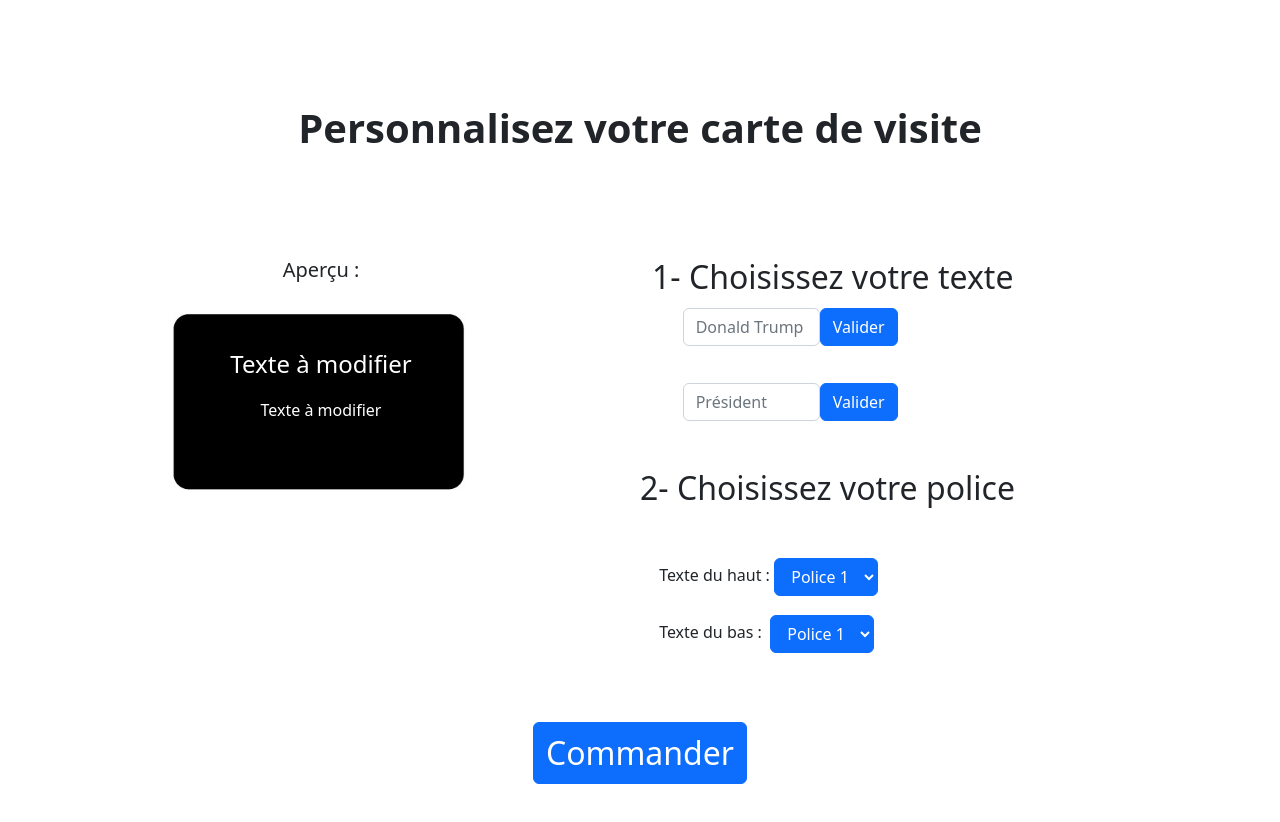
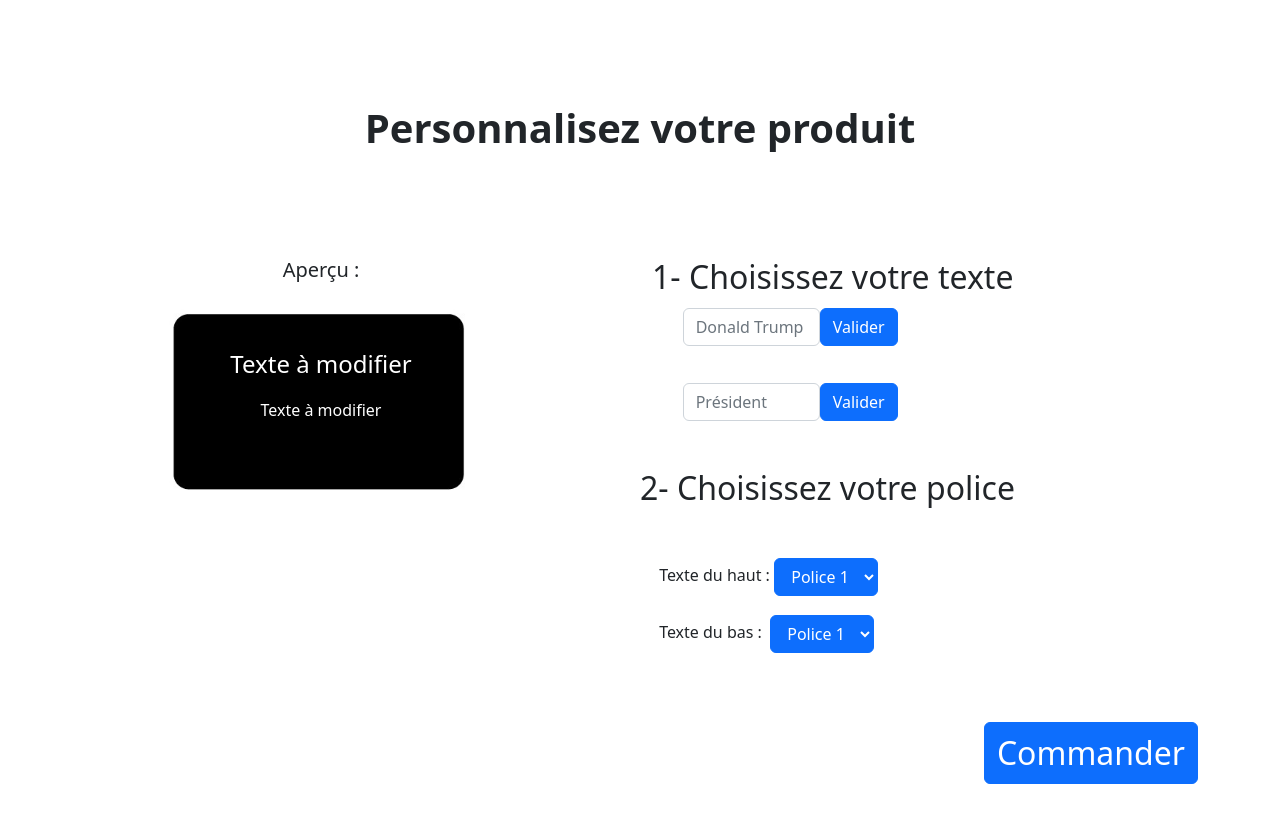
Before and after one commit to PierreAntoineLarge/SelectPolice, a plain HTML site: page select.html in a window 1280 px wide. Drawn offline with nearby package versions, Linux system fonts and the light colour scheme.

Commit message:
mise en page

```diff
--- a/select.css
+++ b/select.css
@@ -55,6 +55,10 @@ h5{
 margin-right: 60%;
     }
 
+    #order{
+        align-items: right;
+        justify-content: right!important;
+    }
 }
 
 #Title{
--- a/select.html
+++ b/select.html
@@ -10,9 +10,9 @@
 
 </head>
 <body>
-            <section class="container pt-5" id="Title">
-                <h1 class="title"> Personnalisez votre carte de visite</h1>
-            </section>
+    <section class="container pt-5" id="Title">
+        <h1 class="title"> Personnalisez votre produit</h1>
+    </section>
     <div class="bigcontainer">
         <div class="subcontainer">
             <section class="container pt-5" >
@@ -37,7 +37,6 @@
                 </form>
                     <ul class="list-group">
                     </ul>
-
                 </main>
             </section>
             <br class="container pt-5" >
```
